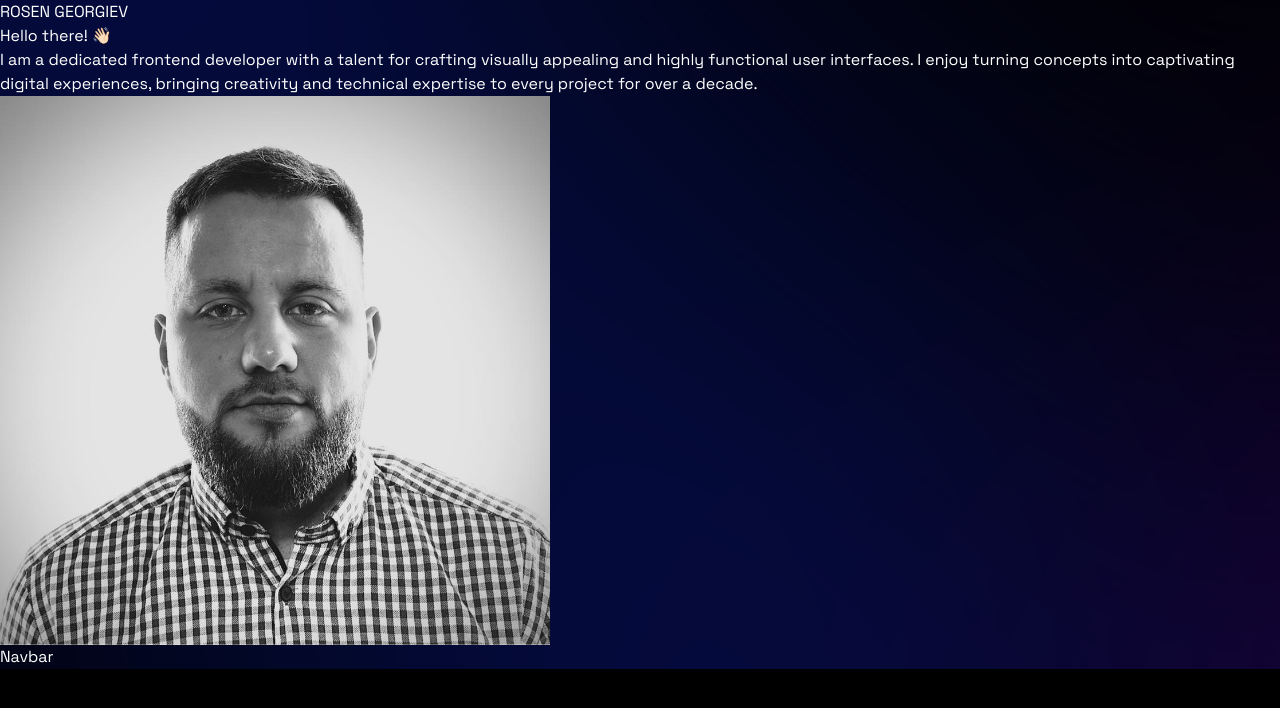
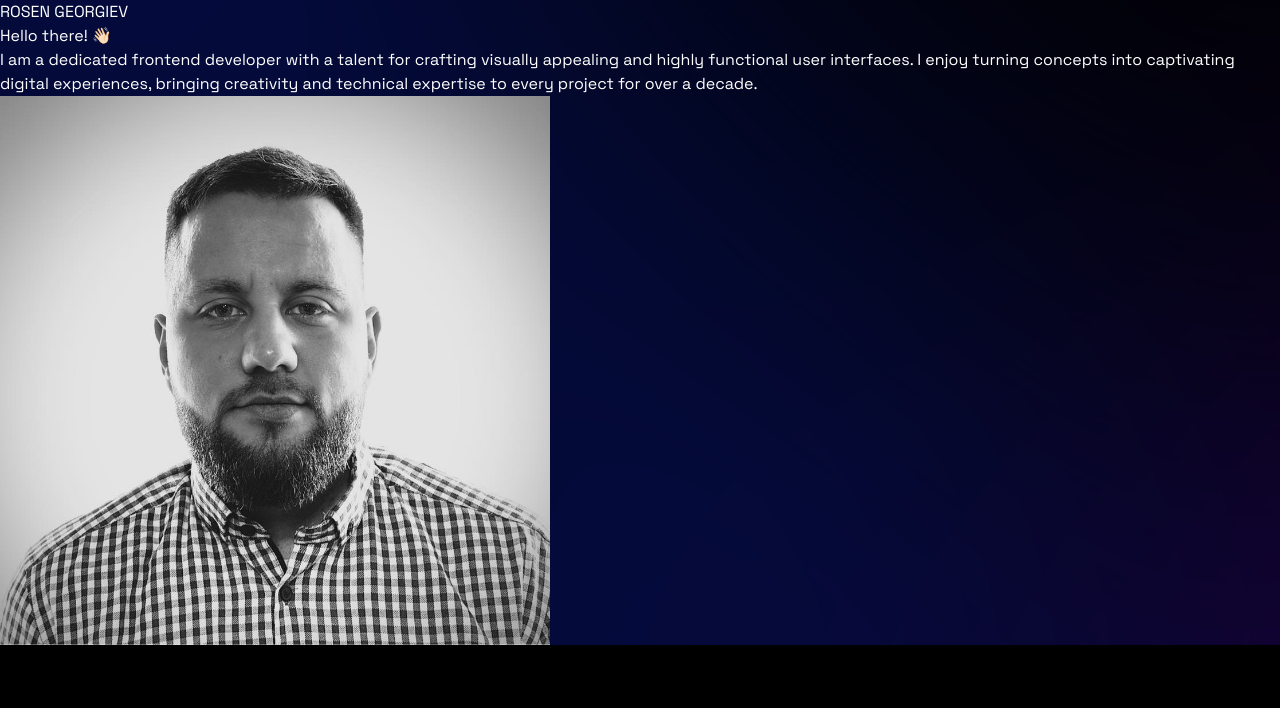
Before and after one commit to RosenGeorgievvv/RosenGeorgiev, a React (Vite) app: page / in a window 1280 px wide. Shown: the top 708 px of the page. Built offline with nearby package versions, Linux system fonts and the light colour scheme.

Commit message:
Update Navbar.jsx

```diff
--- a/src/components/Navbar.jsx
+++ b/src/components/Navbar.jsx
@@ -24,7 +24,12 @@ const handleLinkClick = (e, href) =>{
 }
 
   return (
-    <div>Navbar</div>
+    <div>
+        <nav className='fixed left-0 right-0 top-4 z-50'>
+            {/* Desktop Menu */}
+            <div className='mx-auto hidden max-w-2xl items-center justify-center rounded-lg border border-stone-50/30 bg-black/20 py-3 backdrop-blur-lg lg:flex'></div>
+        </nav>
+    </div>
   )
 }
 
```
